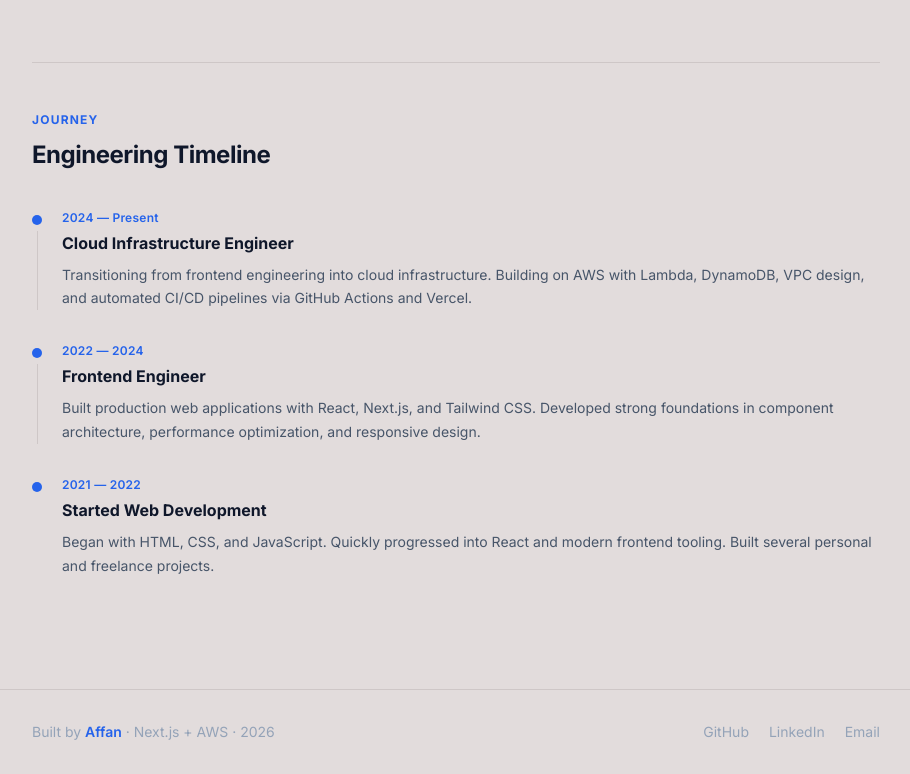
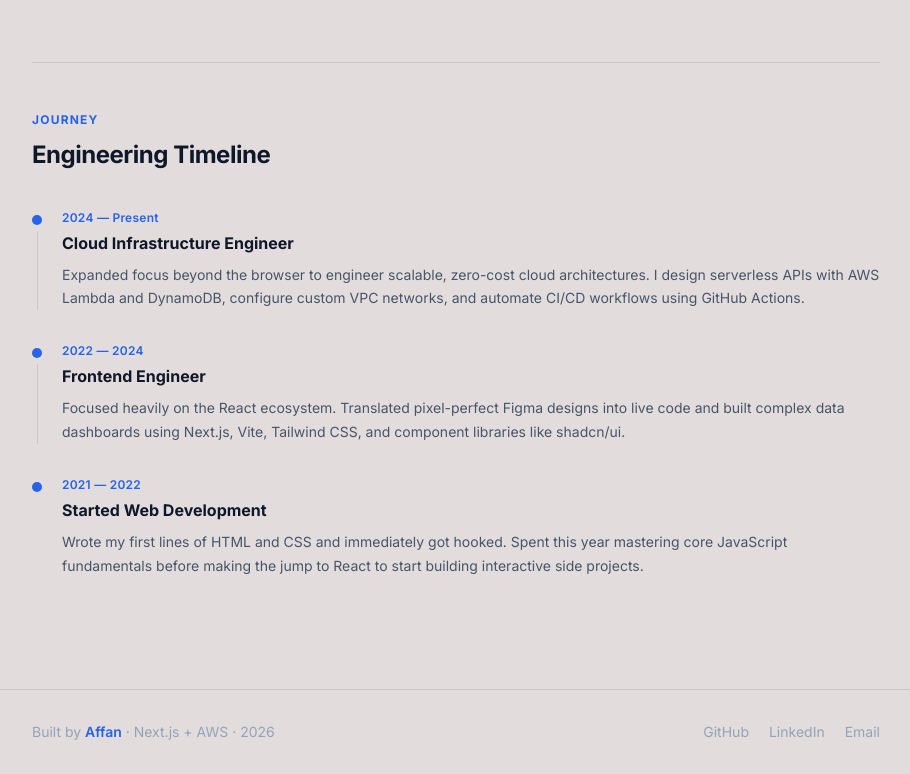
Before and after one commit to bugfinn/portfolio, a Next.js app in the folder frontend/: page /about in a window 1280 px wide. Shown: the part 615-1389 px from the top of the page, without its empty margins (184-1094 px from the left). Built offline with nearby package versions, Linux system fonts and the light colour scheme; no server answers.

Commit message:
chore(content): update engineering timeline copy

```diff
--- a/frontend/app/about/page.js
+++ b/frontend/app/about/page.js
@@ -3,19 +3,19 @@ import Button from '@/components/ui/Button'
 
 const timeline = [
   {
-    year:  '2024 — Present',
+    year: '2024 — Present',
     title: 'Cloud Infrastructure Engineer',
-    desc:  'Transitioning from frontend engineering into cloud infrastructure. Building on AWS with Lambda, DynamoDB, VPC design, and automated CI/CD pipelines via GitHub Actions and Vercel.',
+    desc: 'Expanded focus beyond the browser to engineer scalable, zero-cost cloud architectures. I design serverless APIs with AWS Lambda and DynamoDB, configure custom VPC networks, and automate CI/CD workflows using GitHub Actions.',
   },
-  {
+    {
     year:  '2022 — 2024',
     title: 'Frontend Engineer',
-    desc:  'Built production web applications with React, Next.js, and Tailwind CSS. Developed strong foundations in component architecture, performance optimization, and responsive design.',
+    desc:  'Focused heavily on the React ecosystem. Translated pixel-perfect Figma designs into live code and built complex data dashboards using Next.js, Vite, Tailwind CSS, and component libraries like shadcn/ui.',
   },
   {
     year:  '2021 — 2022',
     title: 'Started Web Development',
-    desc:  'Began with HTML, CSS, and JavaScript. Quickly progressed into React and modern frontend tooling. Built several personal and freelance projects.',
+    desc:  'Wrote my first lines of HTML and CSS and immediately got hooked. Spent this year mastering core JavaScript fundamentals before making the jump to React to start building interactive side projects.',
   },
 ]
 
--- a/frontend/components/sections/HeroSection.js
+++ b/frontend/components/sections/HeroSection.js
@@ -47,7 +47,7 @@ export default function HeroSection() {
             src="/images/portfolio.jpeg"
             alt="Affan"
             fill={true}
-            sizes="(max-width: 768px) 100vw, (max-width: 1200px) 50vw, 33vw"
+            sizes="200px"
             style={{ objectFit: 'cover' }}
             priority={true}
           />
```
